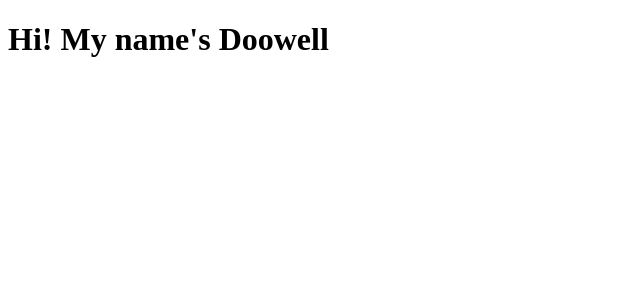
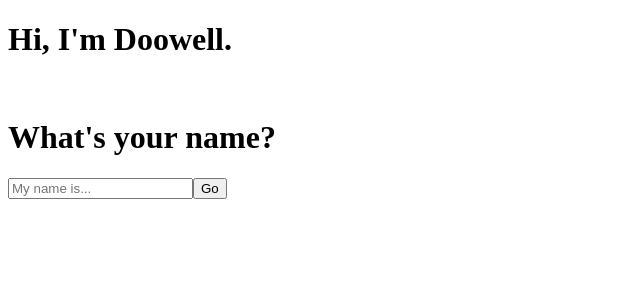
Before and after one commit to kellytso04/doowell-v0, a React app: page / in a window 1280 px wide. Shown: the top 300 px of the page, without its empty margins (0-640 px from the left). Built offline with nearby package versions, Linux system fonts and the light colour scheme; the HTML template or start-up script is replaced by a standard one.

Commit message:
Creates file structure for app

```diff
--- a/client/src/index.jsx
+++ b/client/src/index.jsx
@@ -1,13 +1,18 @@
-import * as React from 'react';
+import React, { useState, useEffect } from 'react';
 import ReactDOM from 'react-dom';
 import axios from 'axios';
+import NamePrompt from './welcome/NamePrompt.jsx';
+import Dashboard from './welcome/Dashboard.jsx';
 
-class App extends React.Component {
-  render() {
-    return (
-      <div><h1>Hi! My name's Doowell</h1></div>
-    )
-  }
+const App = () => {
+  const [ name, setName ] = useState('');
+  const [ dashboardVisible, setDashboardVisible ] = useState(false);
+
+  return (
+    <div className='app'>
+      { name.length ? <Dashboard name={name} /> : <NamePrompt setName={setName} /> }
+    </div>
+  )
 }
 
 ReactDOM.render(< App />, document.getElementById('app'));
--- /dev/null
+++ b/client/src/welcome/Clock.jsx
@@ -0,0 +1,25 @@
+import React, { useState, useEffect } from 'react';
+
+const Clock = (props) => {
+  const [time, setTime] = useState(new Date().toLocaleTimeString());
+
+  useEffect(() => {
+    const updateClock = () => {
+      setTime(new Date().toLocaleTimeString());
+    };
+
+    const intervalID =  setInterval(updateClock, 1000);
+
+    return function cleanup() {
+      clearInterval(intervalID);
+    };
+  }, [time]);
+
+  return (
+    <div className='clock'>
+      <p>{time}</p>
+    </div>
+  )
+}
+
+export default Clock;
--- /dev/null
+++ b/client/src/welcome/Dashboard.jsx
@@ -0,0 +1,14 @@
+import React from 'react';
+import Clock from './Clock.jsx';
+
+const Dashboard = ( {name} ) => {
+  return (
+    <div className='dashboard'>
+      <h1>Welcome, {name}</h1>
+      {/* TODO:  */}
+      <Clock />
+    </div>
+  )
+}
+
+export default Dashboard;
--- /dev/null
+++ b/client/src/welcome/NamePrompt.jsx
@@ -0,0 +1,30 @@
+import React, { useState, useEffect } from 'react';
+
+const NamePrompt = ( {setName} ) => {
+  const [ username, setUsername ] = useState('');
+
+  const handleSubmit = (e) => {
+    e.preventDefault();
+
+    setName(username);
+  }
+
+  return (
+    <div className='name-prompt'>
+      <h1>Hi, I'm Doowell.</h1>
+      <br />
+      <h1>What's your name?</h1>
+      <form onSubmit={ handleSubmit } >
+        <input
+          type='text'
+          name='user-name'
+          placeholder='My name is...'
+          onChange={ (e) => { setUsername(e.target.value) }}
+        />
+        <input type="submit" value="Go"/>
+      </form>
+    </div>
+  )
+}
+
+export default NamePrompt;
```
Also changed, not shown: client/src/habits/Habit.jsx (added), client/src/habits/HabitList.jsx (added), client/src/reminders/Reminder.jsx (added), client/src/reminders/ReminderList.jsx (added), client/src/tasks/Task.jsx (added), client/src/tasks/TaskList.jsx (added).
